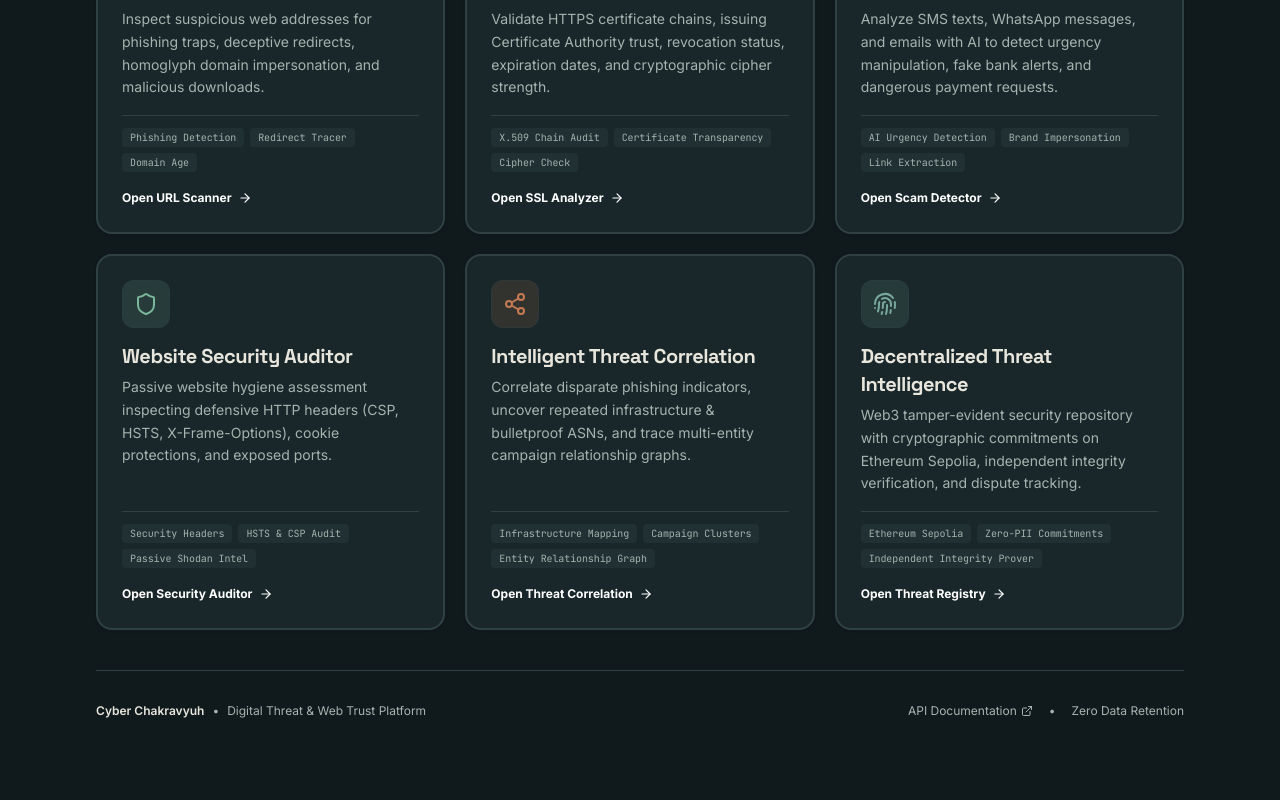
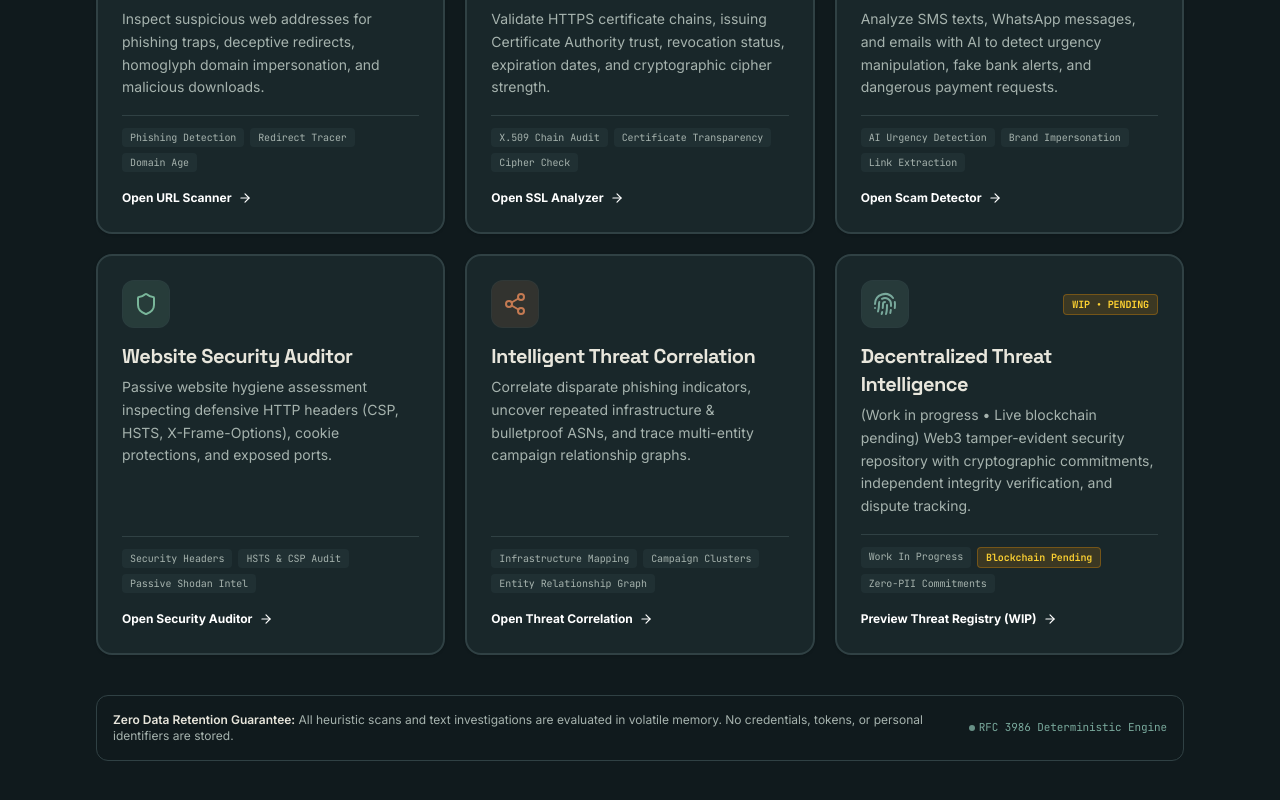
Before and after one commit to samvrit-hazra/cyber-chakravyuh, a React (Vite) app in the folder frontend/: page / in a window 1280 px wide. Shown: the part 400-1200 px from the top of the page. Built offline with nearby package versions, Linux system fonts and the light colour scheme.

Commit message:
feat(ui): add Work in Progress and blockchain pending notices to Decentralized Threat Intelligence

```diff
--- a/frontend/src/components/blockchain/BlockchainRegistryBanner.tsx
+++ b/frontend/src/components/blockchain/BlockchainRegistryBanner.tsx
@@ -1,8 +1,16 @@
-import { AlertTriangle, ShieldCheck, Lock } from 'lucide-react';
+import { AlertTriangle, ShieldCheck, Lock, Construction } from 'lucide-react';
 
 export function BlockchainRegistryBanner() {
   return (
     <div className="rounded-2xl bg-white dark:bg-[#19272A] border border-[#D9DED7] dark:border-[#304144] p-5 md:p-6 space-y-4 shadow-sm relative overflow-hidden font-mono text-xs">
+      {/* Work In Progress Banner */}
+      <div className="p-3 rounded-lg bg-amber-500/10 border border-amber-500/30 text-amber-800 dark:text-amber-300 flex items-center gap-2.5 text-xs font-sans">
+        <Construction className="w-4 h-4 text-amber-600 dark:text-amber-400 shrink-0" />
+        <span>
+          <strong>Notice:</strong> Work is in progress. Live blockchain anchoring has not been fully implemented yet; this interface is operating in prototype simulation mode.
+        </span>
+      </div>
+
       <div className="flex flex-col sm:flex-row sm:items-center justify-between gap-2 border-b border-[#D9DED7] dark:border-[#304144] pb-3">
         <div className="flex items-center gap-2 text-[#356D68] dark:text-[#79A99C]">
           <ShieldCheck className="w-5 h-5 shrink-0" />
@@ -10,8 +18,8 @@ export function BlockchainRegistryBanner() {
             DECENTRALIZED THREAT REGISTRY & CRYPTOGRAPHIC ATTESTATION
           </h3>
         </div>
-        <span className="px-2 py-0.5 rounded text-[10px] bg-[#356D68]/10 dark:bg-[#79A99C]/20 border border-[#356D68]/30 text-[#356D68] dark:text-[#79A99C] font-bold uppercase">
-          Zero-PII On-Chain Commitments
+        <span className="px-2 py-0.5 rounded text-[10px] bg-amber-500/15 border border-amber-500/30 text-amber-800 dark:text-amber-300 font-bold uppercase">
+          Work In Progress
         </span>
       </div>
 
--- a/frontend/src/pages/LandingPage.tsx
+++ b/frontend/src/pages/LandingPage.tsx
@@ -6,7 +6,6 @@ import {
   Share2,
   Fingerprint,
   ArrowRight,
-  ExternalLink,
 } from 'lucide-react';
 import { LandingNavbar } from '../components/landing/LandingNavbar.tsx';
 import { ScanHistoryView } from '../components/analyzer/ScanHistoryView.tsx';
@@ -89,13 +88,13 @@ const TOOLS: ToolCard[] = [
     id: 'threat-registry',
     title: 'Decentralized Threat Intelligence',
     description:
-      'Web3 tamper-evident security repository with cryptographic commitments on Ethereum Sepolia, independent integrity verification, and dispute tracking.',
+      '(Work in progress • Live blockchain pending) Web3 tamper-evident security repository with cryptographic commitments, independent integrity verification, and dispute tracking.',
     icon: Fingerprint,
     iconBg: 'bg-[#356D68]/10 dark:bg-[#79A99C]/15',
     iconColor: 'text-[#356D68] dark:text-[#79A99C]',
     accentBorder: 'hover:border-[#356D68] dark:hover:border-[#79A99C]',
-    tags: ['Ethereum Sepolia', 'Zero-PII Commitments', 'Independent Integrity Prover'],
-    ctaText: 'Open Threat Registry',
+    tags: ['Work In Progress', 'Blockchain Pending', 'Zero-PII Commitments'],
+    ctaText: 'Preview Threat Registry (WIP)',
   },
 ];
 
@@ -116,7 +115,7 @@ export function LandingPage() {
           </h1>
 
           <p className="text-sm sm:text-base text-[#647477] dark:text-[#A6B3AE] max-w-2xl mx-auto leading-relaxed">
-            Select an investigation tool below to analyze web addresses, inspect SSL certificates, evaluate scam messages, audit website security, correlate threat infrastructure, or verify decentralized threat intelligence.
+            Select an investigation tool below to analyze web addresses, inspect SSL certificates, evaluate scam messages, audit website security, correlate threat infrastructure, or preview decentralized threat intelligence.
           </p>
         </div>
 
@@ -139,12 +138,20 @@ export function LandingPage() {
                     >
                       <Icon className={`w-6 h-6 ${tool.iconColor}`} />
                     </div>
+
+                    {tool.id === 'threat-registry' && (
+                      <span className="px-2 py-0.5 rounded text-[10px] font-mono uppercase bg-amber-500/15 text-amber-800 dark:text-amber-300 font-bold border border-amber-500/30">
+                        WIP • Pending
+                      </span>
+                    )}
                   </div>
 
                   {/* Title & Description */}
                   <div>
                     <h2 className="text-xl font-bold font-heading text-[#182629] dark:text-[#E8E6DC] tracking-tight group-hover:text-[#A95636] dark:group-hover:text-[#C47A52] transition-colors flex items-center justify-between">
-                      <span>{tool.title}</span>
+                      <div className="flex items-center gap-2">
+                        <span>{tool.title}</span>
+                      </div>
                       <ArrowRight className="w-4 h-4 text-[#647477] dark:text-[#A6B3AE] opacity-0 group-hover:opacity-100 group-hover:translate-x-1 transition-all" />
                     </h2>
                     <p className="text-xs sm:text-sm text-[#647477] dark:text-[#A6B3AE] leading-relaxed mt-1.5 font-sans">
@@ -159,7 +166,11 @@ export function LandingPage() {
                     {tool.tags.map((tag, idx) => (
                       <span
                         key={idx}
-                        className="text-[10px] font-mono px-2 py-0.5 rounded bg-[#EAECE6]/80 dark:bg-[#223336]/80 text-[#647477] dark:text-[#A6B3AE]"
+                        className={`text-[10px] font-mono px-2 py-0.5 rounded ${
+                          tag.includes('WIP') || tag.includes('Pending')
+                            ? 'bg-amber-500/15 text-amber-800 dark:text-amber-300 border border-amber-500/30 font-semibold'
+                            : 'bg-[#EAECE6]/80 dark:bg-[#223336]/80 text-[#647477] dark:text-[#A6B3AE]'
+                        }`}
                       >
                         {tag}
                       </span>
@@ -176,31 +187,22 @@ export function LandingPage() {
           })}
         </div>
 
-        {/* Minimal Footer */}
-        <footer className="pt-8 border-t border-[#D9DED7] dark:border-[#304144] flex flex-col sm:flex-row items-center justify-between gap-3 text-xs text-[#647477] dark:text-[#A6B3AE]">
-          <div className="flex items-center gap-2">
-            <span className="font-semibold text-[#182629] dark:text-[#E8E6DC]">Cyber Chakravyuh</span>
-            <span>•</span>
-            <span>Digital Threat & Web Trust Platform</span>
+        {/* Global Security Disclaimer Footer Banner */}
+        <div className="rounded-xl p-4 bg-[#EAECE6]/60 dark:bg-[#101A1D] border border-[#D9DED7] dark:border-[#304144] text-xs font-sans text-[#647477] dark:text-[#A6B3AE] flex flex-col sm:flex-row items-center justify-between gap-3 text-center sm:text-left">
+          <div>
+            <span className="font-semibold text-[#182629] dark:text-[#E8E6DC]">Zero Data Retention Guarantee:</span>{' '}
+            All heuristic scans and text investigations are evaluated in volatile memory. No credentials, tokens, or personal identifiers are stored.
           </div>
-
-          <div className="flex items-center gap-4">
-            <a
-              href="http://localhost:8000/docs"
-              target="_blank"
-              rel="noopener noreferrer"
-              className="hover:underline flex items-center gap-1"
-            >
-              <span>API Documentation</span>
-              <ExternalLink className="w-3 h-3" />
-            </a>
-            <span>•</span>
-            <span>Zero Data Retention</span>
+          <div className="flex items-center gap-3 shrink-0 font-mono text-[11px]">
+            <span className="inline-flex items-center gap-1 text-[#356D68] dark:text-[#79A99C]">
+              <span className="w-1.5 h-1.5 rounded-full bg-[#356D68] dark:bg-[#79A99C] animate-pulse" />
+              RFC 3986 Deterministic Engine
+            </span>
           </div>
-        </footer>
+        </div>
       </main>
 
-      {/* History Slide-over */}
+      {/* Persistent Scan History Drawer */}
       <ScanHistoryView
         isOpen={isHistoryOpen}
         onClose={closeHistory}
--- a/frontend/src/pages/ThreatRegistryPage.tsx
+++ b/frontend/src/pages/ThreatRegistryPage.tsx
@@ -6,6 +6,8 @@ import {
   Search,
   Scale,
   Database,
+  Construction,
+  AlertTriangle,
 } from 'lucide-react';
 import { LandingNavbar } from '../components/landing/LandingNavbar.tsx';
 import { ScanHistoryView } from '../components/analyzer/ScanHistoryView.tsx';
@@ -92,6 +94,29 @@ export function ThreatRegistryPage() {
           </span>
         </div>
 
+        {/* Prominent Work in Progress / Blockchain Pending Banner */}
+        <div className="p-4 sm:p-5 rounded-xl bg-amber-500/10 dark:bg-amber-500/15 border-2 border-dashed border-amber-500/40 text-amber-900 dark:text-amber-200 flex flex-col sm:flex-row items-start sm:items-center justify-between gap-4 font-sans shadow-xs">
+          <div className="flex items-start sm:items-center gap-3">
+            <div className="p-2.5 rounded-lg bg-amber-500/20 text-amber-700 dark:text-amber-400 shrink-0 mt-0.5 sm:mt-0">
+              <Construction className="w-5 h-5" />
+            </div>
+            <div className="space-y-1">
+              <div className="flex items-center gap-2">
+                <span className="text-xs font-mono font-bold uppercase tracking-wider px-2 py-0.5 rounded bg-amber-500/20 text-amber-800 dark:text-amber-300">
+                  Work in Progress • Concept Preview
+                </span>
+              </div>
+              <p className="text-xs sm:text-sm font-medium leading-relaxed">
+                <strong>Decentralized Threat Intelligence is currently under active development.</strong> Full smart-contract integration with the live blockchain has not been implemented yet. The records and attestation proofs shown below are running on simulated cryptographic hashing and prototype ledger state.
+              </p>
+            </div>
+          </div>
+          <div className="inline-flex items-center gap-1.5 px-3 py-1.5 rounded-md bg-amber-500/20 text-amber-900 dark:text-amber-200 text-xs font-mono font-semibold shrink-0">
+            <AlertTriangle className="w-3.5 h-3.5" />
+            <span>Blockchain Pending</span>
+          </div>
+        </div>
+
         {/* Minimal Header */}
         <div className="space-y-1.5 text-left border-b border-[#D9DED7] dark:border-[#304144] pb-4">
           <h1 className="text-2xl sm:text-3xl font-extrabold font-heading text-[#182629] dark:text-[#E8E6DC] tracking-tight flex items-center gap-2.5">
@@ -100,7 +125,7 @@ export function ThreatRegistryPage() {
           </h1>
 
           <p className="text-xs sm:text-sm text-[#647477] dark:text-[#A6B3AE] max-w-3xl leading-relaxed">
-            Transparent, tamper-evident sharing and verification of security intelligence anchored to Ethereum blockchain commitments. Submit indicators, verify integrity, audit provenance, and track revisions with zero on-chain PII.
+            Transparent, tamper-evident sharing and verification of security intelligence designed for Ethereum blockchain commitments. Submit indicators, verify integrity, audit provenance, and track revisions with zero on-chain PII. <em className="text-amber-700 dark:text-amber-300 font-semibold">(Notice: Work in progress — live blockchain integration is pending).</em>
           </p>
         </div>
 
@@ -121,8 +146,8 @@ export function ThreatRegistryPage() {
             <div className="text-sm font-extrabold font-mono text-[#182629] dark:text-[#E8E6DC] truncate" title={CHAKRAVYUHA_SMART_CONTRACT_ADDRESS}>
               {CHAKRAVYUHA_SMART_CONTRACT_ADDRESS.slice(0, 10)}...{CHAKRAVYUHA_SMART_CONTRACT_ADDRESS.slice(-6)}
             </div>
-            <p className="text-[11px] text-[#647477] dark:text-[#A6B3AE] font-mono">
-              Sepolia Testnet (EVM)
+            <p className="text-[11px] text-amber-700 dark:text-amber-300 font-mono">
+              Sepolia (Simulated / Pending)
             </p>
           </div>
 
@@ -158,11 +183,11 @@ export function ThreatRegistryPage() {
             className={`pb-3 px-3.5 font-bold flex items-center gap-2 border-b-2 transition-colors cursor-pointer whitespace-nowrap ${
               activeTab === 'submit'
                 ? 'border-[#356D68] dark:border-[#79A99C] text-[#356D68] dark:text-[#79A99C]'
-                : 'border-transparent text-[#647477] dark:text-[#A6B3AE] hover:text-[#182629] dark:hover:text-white'
+                : 'border-transparent text-[#647477] dark:text-[#A6B3AE] hover:text-[#182629] dark:hover:text-[#E8E6DC]'
             }`}
           >
-            <FileText className="w-4 h-4" />
-            <span>1. Submit Threat Report</span>
+            <FileText className="w-3.5 h-3.5" />
+            <span>1. Register New Threat</span>
           </button>
 
           <button
@@ -171,11 +196,11 @@ export function ThreatRegistryPage() {
             className={`pb-3 px-3.5 font-bold flex items-center gap-2 border-b-2 transition-colors cursor-pointer whitespace-nowrap ${
               activeTab === 'prover'
                 ? 'border-[#356D68] dark:border-[#79A99C] text-[#356D68] dark:text-[#79A99C]'
-                : 'border-transparent text-[#647477] dark:text-[#A6B3AE] hover:text-[#182629] dark:hover:text-white'
+                : 'border-transparent text-[#647477] dark:text-[#A6B3AE] hover:text-[#182629] dark:hover:text-[#E8E6DC]'
             }`}
           >
-            <Search className="w-4 h-4" />
-            <span>2. Integrity Prover</span>
+            <Search className="w-3.5 h-3.5" />
+            <span>2. Independent Integrity Prover</span>
           </button>
 
           <button
@@ -184,11 +209,14 @@ export function ThreatRegistryPage() {
             className={`pb-3 px-3.5 font-bold flex items-center gap-2 border-b-2 transition-colors cursor-pointer whitespace-nowrap ${
               activeTab === 'ledger'
                 ? 'border-[#356D68] dark:border-[#79A99C] text-[#356D68] dark:text-[#79A99C]'
-                : 'border-transparent text-[#647477] dark:text-[#A6B3AE] hover:text-[#182629] dark:hover:text-white'
+                : 'border-transparent text-[#647477] dark:text-[#A6B3AE] hover:text-[#182629] dark:hover:text-[#E8E6DC]'
             }`}
           >
-            <Database className="w-4 h-4" />
-            <span>3. Verifiable Ledger ({records.length})</span>
+            <Database className="w-3.5 h-3.5" />
+            <span>3. On-Chain Ledger & History</span>
+            <span className="px-1.5 py-0.2 rounded text-[10px] bg-[#EAECE6] dark:bg-[#101A1D] text-[#647477] dark:text-[#A6B3AE]">
+              {records.length}
+            </span>
           </button>
 
           <button
@@ -197,44 +225,89 @@ export function ThreatRegistryPage() {
             className={`pb-3 px-3.5 font-bold flex items-center gap-2 border-b-2 transition-colors cursor-pointer whitespace-nowrap ${
               activeTab === 'disputes'
                 ? 'border-[#356D68] dark:border-[#79A99C] text-[#356D68] dark:text-[#79A99C]'
-                : 'border-transparent text-[#647477] dark:text-[#A6B3AE] hover:text-[#182629] dark:hover:text-white'
+                : 'border-transparent text-[#647477] dark:text-[#A6B3AE] hover:text-[#182629] dark:hover:text-[#E8E6DC]'
             }`}
           >
-            <Scale className="w-4 h-4" />
-            <span>4. Revisions & Disputes ({totalDisputes})</span>
+            <Scale className="w-3.5 h-3.5" />
+            <span>4. Revisions & Dispute Tracker</span>
+            {totalDisputes > 0 && (
+              <span className="px-1.5 py-0.2 rounded text-[10px] bg-amber-500/20 text-amber-700 dark:text-amber-300 font-bold">
+                {totalDisputes}
+              </span>
+            )}
           </button>
         </div>
 
-        {/* Tab 1: Submit Threat Report */}
+        {/* Tab Content Panes */}
+        <div className="space-y-6">
+          {/* Tab 1: Submit New Report */}
           {activeTab === 'submit' && (
-          <div className="space-y-6">
+            <div className="space-y-4">
+              <div className="flex items-center justify-between text-xs font-mono">
+                <span className="text-[#647477] dark:text-[#A6B3AE]">
+                  Step 1 • Create Cryptographic Commitment
+                </span>
+                <button
+                  type="button"
+                  onClick={() => setActiveTab('prover')}
+                  className="text-[#356D68] dark:text-[#79A99C] hover:underline cursor-pointer"
+                >
+                  Already have a hash? Verify in Prover →
+                </button>
+              </div>
               <ReportSubmissionCard onReportRegistered={handleReportRegistered} />
             </div>
           )}
 
           {/* Tab 2: Independent Integrity Prover */}
           {activeTab === 'prover' && (
-          <div className="space-y-6">
-            <ReportVerificationProver
-              records={records}
-              onViewRecordDetails={handleOpenDetails}
-            />
+            <div className="space-y-4">
+              <div className="flex items-center justify-between text-xs font-mono">
+                <span className="text-[#647477] dark:text-[#A6B3AE]">
+                  Step 2 • Mathematical Proof Verification
+                </span>
+                <button
+                  type="button"
+                  onClick={() => setActiveTab('ledger')}
+                  className="text-[#356D68] dark:text-[#79A99C] hover:underline cursor-pointer"
+                >
+                  Browse all ledger records →
+                </button>
+              </div>
+              <ReportVerificationProver records={records} onViewRecordDetails={handleOpenDetails} />
             </div>
           )}
 
-        {/* Tab 3: Verifiable On-Chain Ledger */}
+          {/* Tab 3: On-Chain Ledger & History */}
           {activeTab === 'ledger' && (
-          <div className="space-y-6">
-            <OnChainRegistryTable
-              records={records}
-              onViewDetails={handleOpenDetails}
-            />
+            <div className="space-y-4">
+              <div className="flex items-center justify-between text-xs font-mono">
+                <span className="text-[#647477] dark:text-[#A6B3AE]">
+                  Step 3 • Immutable Ledger Records ({records.length} Registered)
+                </span>
+                <button
+                  type="button"
+                  onClick={() => setActiveTab('submit')}
+                  className="text-[#356D68] dark:text-[#79A99C] hover:underline cursor-pointer"
+                >
+                  + Submit New Report
+                </button>
+              </div>
+              <OnChainRegistryTable records={records} onViewDetails={handleOpenDetails} />
             </div>
           )}
 
-        {/* Tab 4: Revisions & Disputes Tracker */}
+          {/* Tab 4: Revisions & Dispute Tracker */}
           {activeTab === 'disputes' && (
-          <div className="space-y-6">
+            <div className="space-y-4">
+              <div className="flex items-center justify-between text-xs font-mono">
+                <span className="text-[#647477] dark:text-[#A6B3AE]">
+                  Step 4 • Peer Review, Revisions & Challenges
+                </span>
+                <span className="text-xs text-[#647477] dark:text-[#A6B3AE]">
+                  Decentralized Consensus Status
+                </span>
+              </div>
               <DisputeTrackerPanel
                 records={records}
                 onFileDispute={handleFileDispute}
@@ -243,21 +316,21 @@ export function ThreatRegistryPage() {
               />
             </div>
           )}
+        </div>
+      </main>
 
-        {/* Comprehensive Report Dossier Modal */}
+      {/* Report Dossier Detail Modal */}
       <ReportDetailModal
         record={selectedRecord}
         isOpen={isDetailModalOpen}
         onClose={() => setIsDetailModalOpen(false)}
-          onFileDispute={handleFileDispute}
       />
-      </main>
 
-      {/* History Slide-over */}
+      {/* Scan History Slide-over */}
       <ScanHistoryView
         isOpen={isHistoryOpen}
         onClose={closeHistory}
-        onSelectScan={(url) => navigateTo('url-analyzer', url)}
+        onSelectScan={(target) => navigateTo('url-analyzer', target)}
       />
     </div>
   );
```
Lines whose indentation alone changed are shown as unchanged.
